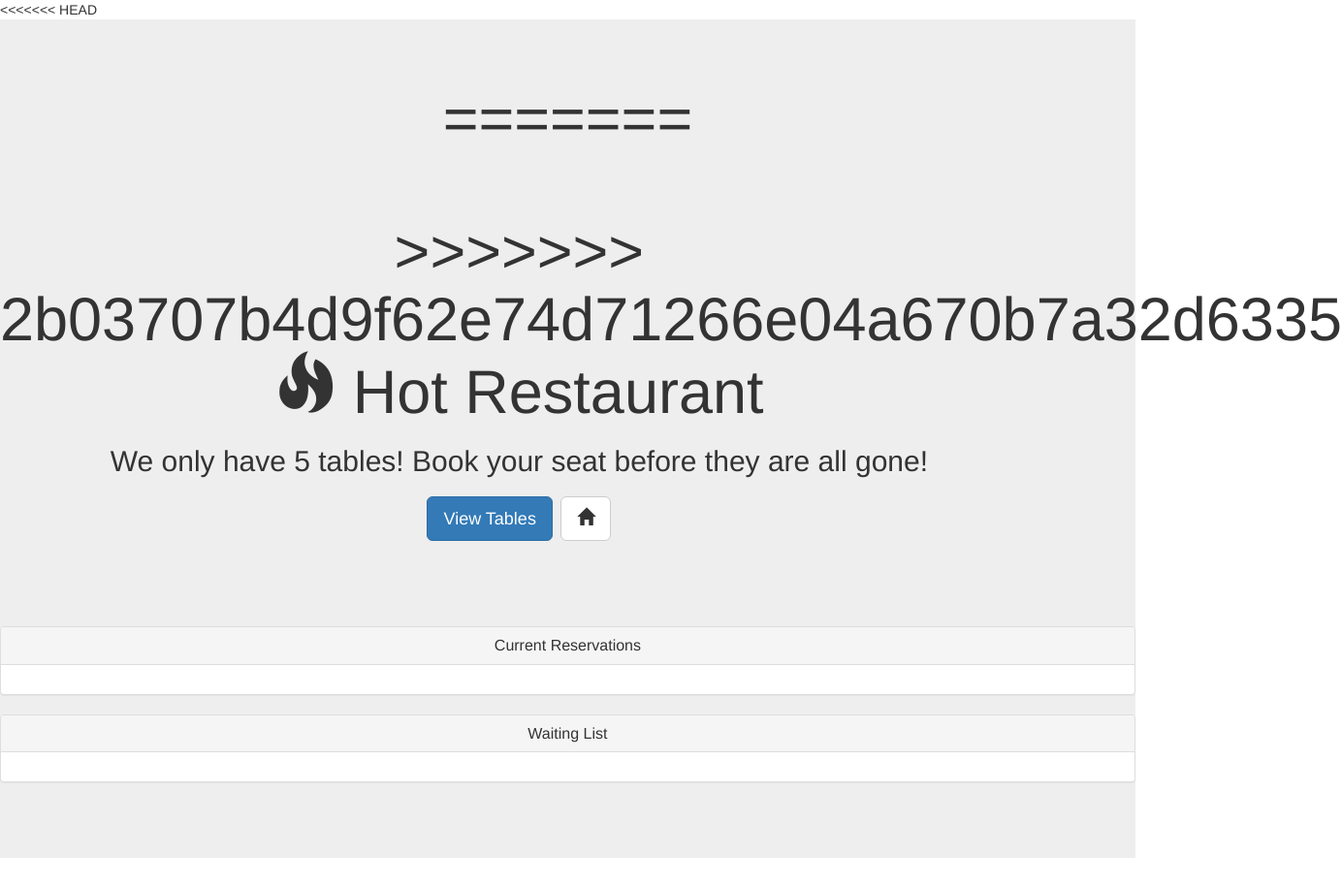
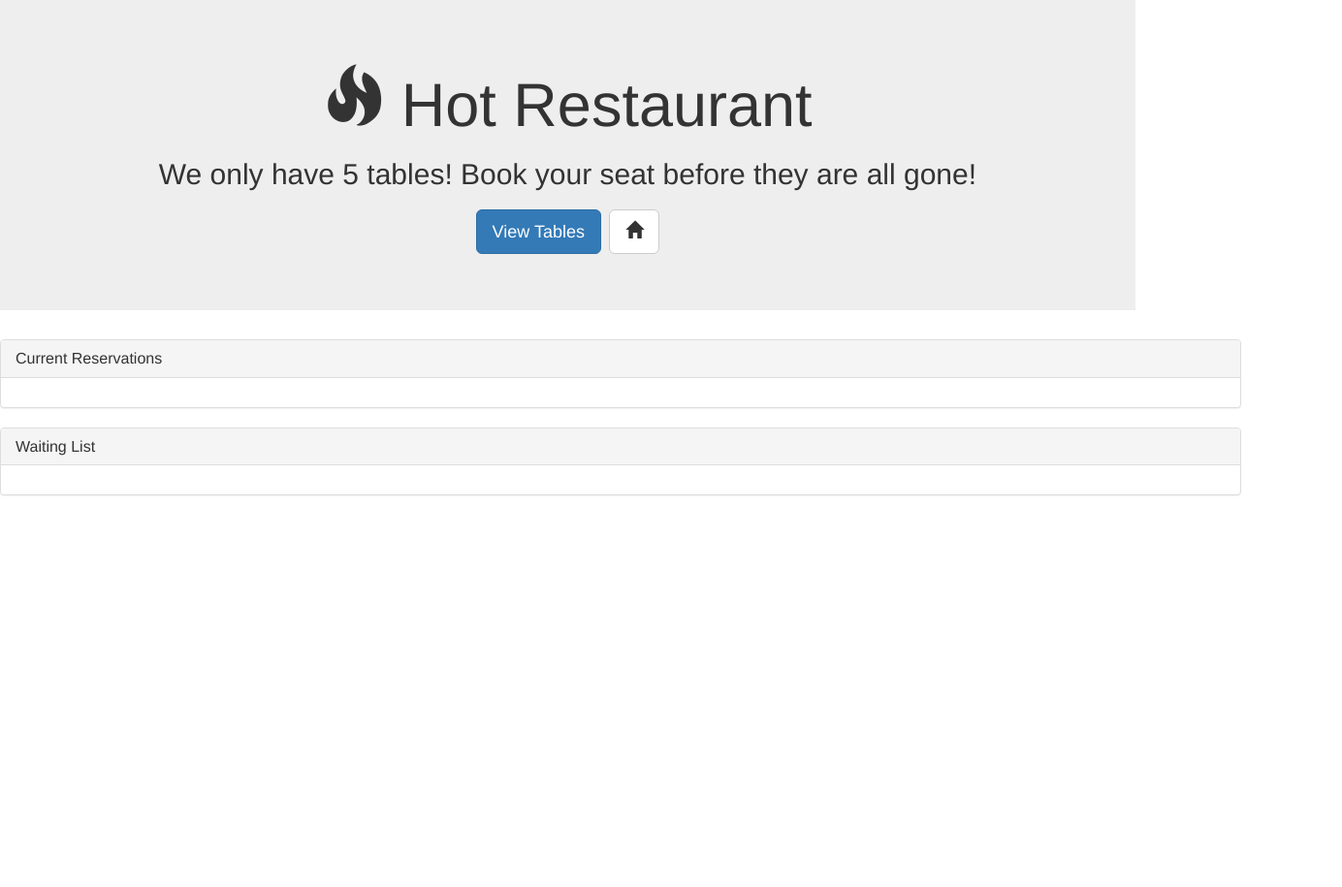
Before and after one commit to PocketThi3f/group-reservation, a website: page tables.html in a window 1280 px wide. Shown: the whole page at 97% size, 1384 px wide, since content can reach past the window. After the commit the page ends 800 px from the top, so only its background shows below. Drawn offline with nearby package versions, Linux system fonts and the light colour scheme; no server answers.

Commit message:
Update tables.html

```diff
--- a/tables.html
+++ b/tables.html
@@ -1,29 +1,13 @@
-<!DOCTYPE html>
-<html>
-
-<<<<<<< HEAD
-<head>
-    <link rel="stylesheet" href="https://maxcdn.bootstrapcdn.com/bootstrap/3.3.7/css/bootstrap.min.css" integrity="sha384-BVYiiSIFeK1dGmJRAkycuHAHRg32OmUcww7on3RYdg4Va+PmSTsz/K68vbdEjh4u" crossorigin="anonymous">
-    <script src="https://ajax.googleapis.com/ajax/libs/jquery/3.1.1/jquery.min.js"></script>
-
-</head>
-<div class='row'>
-    <div class='col-lg-11 col-md-11'>
-        <div class='jumbotron'>
-            <h1 class='text-center'>
-=======
     <!DOCTYPE html>
     <html>
     <head>
       <link rel="stylesheet" href="https://maxcdn.bootstrapcdn.com/bootstrap/3.3.7/css/bootstrap.min.css" integrity="sha384-BVYiiSIFeK1dGmJRAkycuHAHRg32OmUcww7on3RYdg4Va+PmSTsz/K68vbdEjh4u" crossorigin="anonymous">
       <title>Tables</title>
     </head>
-
       <div class = 'row'>
       	<div class = 'col-lg-11 col-md-11'>
       		<div class = 'jumbotron'>
       			<h1 class = 'text-center'>
->>>>>>> 2b03707b4d9f62e74d71266e04a670b7a32d6335
       				<span class="glyphicon glyphicon-fire" aria-hidden="true"></span>
       				<span>Hot Restaurant</span>
       			</h1>
```
